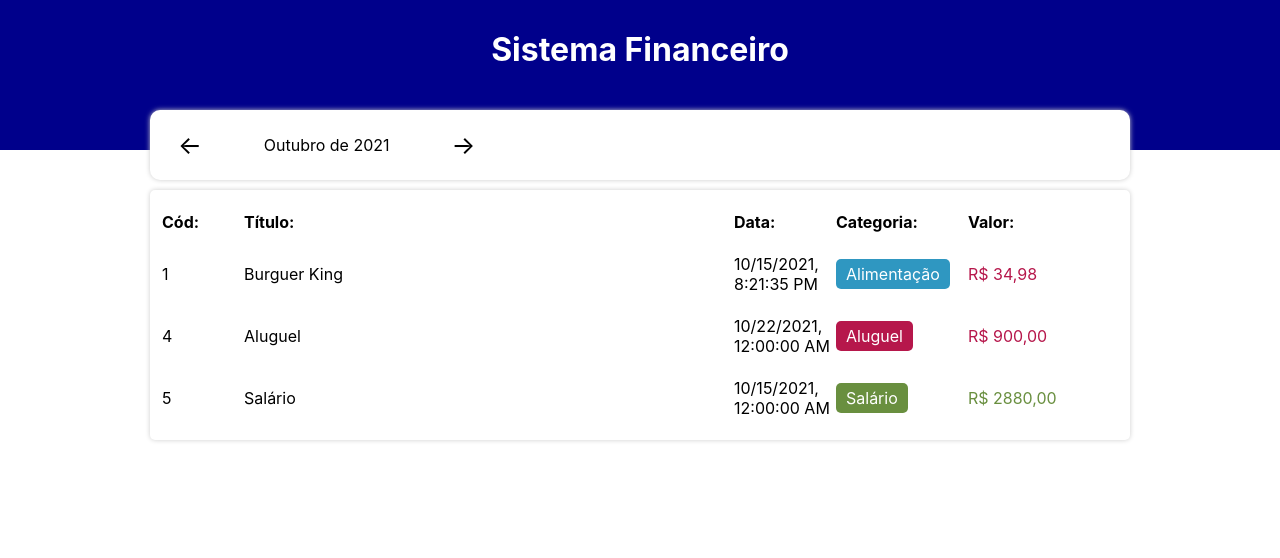
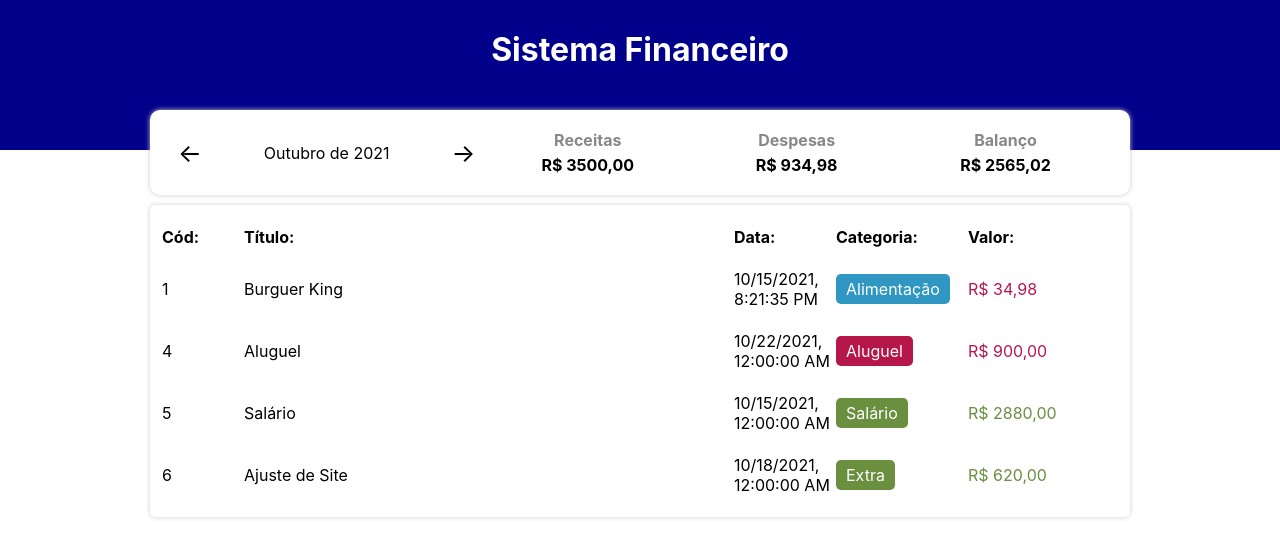
Before and after one commit to DavidEdsonDoNascimento/FinancesReactTS, a React (Create React App) app: page / in a window 1280 px wide. Shown: the top 558 px of the page. Built offline with nearby package versions, Linux system fonts and the light colour scheme.

Commit message:
FEAT: master - added summary

```diff
--- a/src/App.tsx
+++ b/src/App.tsx
@@ -12,6 +12,8 @@ const App = () => {
   const [list, setList] = useState(Items);
   const [filteredList, setFilteredList] = useState<AccountItem[]>([]);
   const [currentMonth, setCurrentMonth] = useState(getCurrentMonth());
+  const [income, setIncome] = useState(0);
+  const [expense, setExpense] = useState(0);
 
   const changeMonth = (newMonth: string) => {
     setCurrentMonth(newMonth);
@@ -21,13 +23,25 @@ const App = () => {
     setFilteredList(filterListByMonth(list, currentMonth));
   }, [list, currentMonth]);
 
+  useEffect(() => {
+    const incomeOfMonth = filteredList.filter(item => Categories[item?.category]?.expense? null : item)
+    .reduce((contador, item) => contador + item.value, 0);
+
+    const expenseOfMonth = filteredList.filter(item => Categories[item?.category]?.expense? item : null)
+    .reduce((contador, item) => contador + item.value, 0);
+
+    setIncome(incomeOfMonth);
+    setExpense(expenseOfMonth);
+
+  }, [filteredList]);
+
   return (
    <Tag.Container>
      <Tag.Header>
        <Tag.HeaderTitle>Sistema Financeiro</Tag.HeaderTitle>
      </Tag.Header>
      <Tag.Body>
-       <Overview currentMonth={currentMonth} changeMonth={changeMonth} />
+       <Overview currentMonth={currentMonth} changeMonth={changeMonth} income={income} expense={expense} />
        <AccountTable accounts={filteredList} />
      </Tag.Body>
    </Tag.Container>
--- a/src/components/AccountTable/index.tsx
+++ b/src/components/AccountTable/index.tsx
@@ -1,6 +1,6 @@
 import AccountItem from '../../@types/AccountItem';
 import Tag from './styles';
-import AccountTableItem from './AccountTableItem';
+import AccountTableItem from '../AccountTableItem';
 
 type Props = {
     accounts: AccountItem[]
--- a/src/components/Overview/index.tsx
+++ b/src/components/Overview/index.tsx
@@ -1,12 +1,16 @@
 import Tag from './styles';
 import { getCurrentMonthName } from './../../helpers/DataHelper';
+import Summary from './../Summary';
+
 
 type Props = {
     currentMonth: string;
     changeMonth: (newMonth: string) => void;
+    income: number;
+    expense: number;
 }
 
-const Overview = ({ currentMonth, changeMonth }: Props) => {
+const Overview = ({ currentMonth, changeMonth, income, expense }: Props) => {
 
     const goToPreviousMonth = () => {
         const [year, month] = currentMonth.split('-');
@@ -30,7 +34,9 @@ const Overview = ({ currentMonth, changeMonth }: Props) => {
                 <Tag.NavigationArrow onClick={goToNextMonth}>→</Tag.NavigationArrow>
             </Tag.CalendarSection>
             <Tag.AccountingSection>
-
+                <Summary title="Receitas" value={income} />
+                <Summary title="Despesas" value={expense} />
+                <Summary title="Balanço" value={income - expense} />
             </Tag.AccountingSection>
         </Tag.Container>
     );
--- /dev/null
+++ b/src/components/Summary/index.tsx
@@ -0,0 +1,14 @@
+import Tag from './styles';
+import { getCoinFormattedBrazilianStandard } from './../../helpers/CoinHelper';
+
+type Props = {
+    title: string;
+    value: number;
+}
+const Summary = ({ title, value }: Props) =>
+<Tag.Container>
+    <Tag.Title>{title}</Tag.Title>
+    <Tag.Value>{getCoinFormattedBrazilianStandard(value)}</Tag.Value>
+</Tag.Container>
+
+export default Summary;
--- /dev/null
+++ b/src/components/Summary/styles.ts
@@ -0,0 +1,20 @@
+import styled from 'styled-components';
+
+const Tag = {
+    Container: styled.div`
+    flex: 1;
+    `,
+    Title: styled.div`
+        text-align: center;
+        font-weight: bold;
+        color: #888;
+        margin-bottom: 5px;
+    `,
+    Value: styled.div`
+        color: #000;
+        text-align: center;
+        font-weight: bold;
+    `,
+}
+
+export default Tag;
--- a/src/data/categories.ts
+++ b/src/data/categories.ts
@@ -15,6 +15,11 @@ const categories: Category = {
         title: 'Salário',
         color: '#698f3f',
         expense: false
+    },
+    extra: {
+        title: 'Extra',
+        color: '#698f3f',
+        expense: false
     }
 }
 
--- a/src/data/items.ts
+++ b/src/data/items.ts
@@ -35,6 +35,13 @@ const items: AccountItem[] = [
         category: 'salary',
         value: 2880,
         title: 'Salário'
+    },
+    {
+        id: 6,
+        date: new Date(2021, 9, 18),
+        category: 'extra',
+        value: 620,
+        title: 'Ajuste de Site'
     }
 ];
 
```
Also changed, not shown: src/components/AccountTableItem/index.tsx (renamed from src/components/AccountTable/AccountTableItem/index.tsx, +4 -4 lines), src/components/AccountTableItem/styles.ts (renamed from src/components/AccountTable/AccountTableItem/styles.ts).
